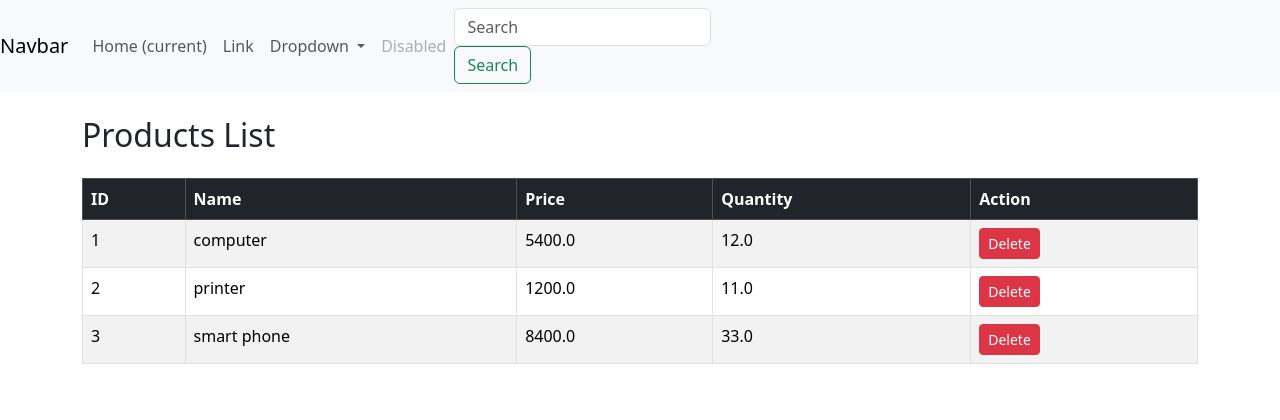
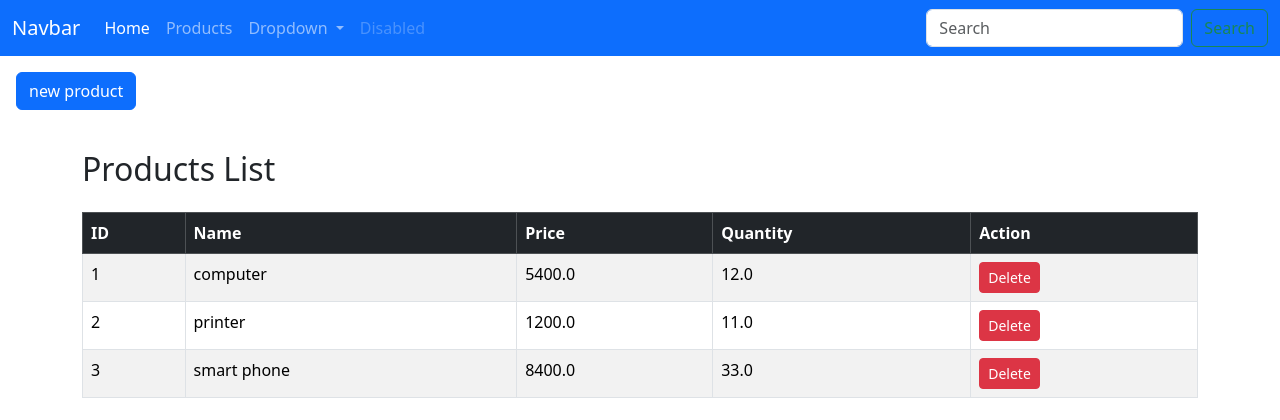
Before and after one commit to jasminematmour-eng/Java_avance, a Spring Boot app: page /index in a window 1280 px wide. Shown: the top 420 px of the page. Run offline with Spring Boot 4, Linux system fonts and the light colour scheme; data comes from the database, SQL or seed files in the repository; some libraries are stand-ins or nearby versions.

Commit message:
L'ajout du new product link

```diff
--- a/bdcc-psring-mvc/src/main/java/net/yassmine/bdccpsringmvc/web/ProductController.java
+++ b/bdcc-psring-mvc/src/main/java/net/yassmine/bdccpsringmvc/web/ProductController.java
@@ -30,4 +30,14 @@ public class ProductController {
         productRepository.deleteById(id);
         return "redirect:/index";
     }
+    @GetMapping("/")
+    public String home(){
+        return "redirect:/index";
+    }
+    @GetMapping("/newProduct")
+    public String newProduct(Model model){
+        model.addAttribute("product", new Product());
+        return "new-product";
+
+    }
 }
--- a/bdcc-psring-mvc/src/main/resources/templates/products.html
+++ b/bdcc-psring-mvc/src/main/resources/templates/products.html
@@ -13,42 +13,45 @@
 
 <body>
 
-<nav class="navbar navbar-expand-lg navbar-light bg-light">
+<nav class="navbar navbar-expand-lg navbar navbar-dark bg-primary">
+    <div class="container-fluid">
         <a class="navbar-brand" href="#">Navbar</a>
-    <button class="navbar-toggler" type="button" data-toggle="collapse" data-target="#navbarSupportedContent" aria-controls="navbarSupportedContent" aria-expanded="false" aria-label="Toggle navigation">
+        <button class="navbar-toggler" type="button" data-bs-toggle="collapse" data-bs-target="#navbarSupportedContent" aria-controls="navbarSupportedContent" aria-expanded="false" aria-label="Toggle navigation">
             <span class="navbar-toggler-icon"></span>
         </button>
-
         <div class="collapse navbar-collapse" id="navbarSupportedContent">
-        <ul class="navbar-nav mr-auto">
-            <li class="nav-item active">
-                <a class="nav-link" href="#">Home <span class="sr-only">(current)</span></a>
+            <ul class="navbar-nav me-auto mb-2 mb-lg-0">
+                <li class="nav-item">
+                    <a class="nav-link active" aria-current="page" th:href="@{/}">Home</a>
                 </li>
                 <li class="nav-item">
-                <a class="nav-link" href="#">Link</a>
+                    <a class="nav-link" th:href="@{/index}">Products</a>
                 </li>
                 <li class="nav-item dropdown">
-                <a class="nav-link dropdown-toggle" href="#" id="navbarDropdown" role="button" data-toggle="dropdown" aria-haspopup="true" aria-expanded="false">
+                    <a class="nav-link dropdown-toggle" href="#" id="navbarDropdown" role="button" data-bs-toggle="dropdown" aria-expanded="false">
                         Dropdown
                     </a>
-                <div class="dropdown-menu" aria-labelledby="navbarDropdown">
-                    <a class="dropdown-item" href="#">Action</a>
-                    <a class="dropdown-item" href="#">Another action</a>
-                    <div class="dropdown-divider"></div>
-                    <a class="dropdown-item" href="#">Something else here</a>
-                </div>
+                    <ul class="dropdown-menu" aria-labelledby="navbarDropdown">
+                        <li><a class="dropdown-item" href="#">Action</a></li>
+                        <li><a class="dropdown-item" href="#">Another action</a></li>
+                        <li><hr class="dropdown-divider"></li>
+                        <li><a class="dropdown-item" href="#">Something else here</a></li>
+                    </ul>
                 </li>
                 <li class="nav-item">
-                <a class="nav-link disabled" href="#">Disabled</a>
+                    <a class="nav-link disabled" href="#" tabindex="-1" aria-disabled="true">Disabled</a>
                 </li>
             </ul>
-        <form class="form-inline my-2 my-lg-0">
-            <input class="form-control mr-sm-2" type="search" placeholder="Search" aria-label="Search">
-            <button class="btn btn-outline-success my-2 my-sm-0" type="submit">Search</button>
+            <form class="d-flex">
+                <input class="form-control me-2" type="search" placeholder="Search" aria-label="Search">
+                <button class="btn btn-outline-success" type="submit">Search</button>
             </form>
         </div>
+    </div>
 </nav>
-
+<div class="p-3">
+    <a class="btn btn-primary" th:href="@{/newProduct}">new product</a>
+</div>
 <div class="container mt-4">
 
     <h2 class="mb-4">Products List</h2>
```
Lines whose indentation alone changed are shown as unchanged.
